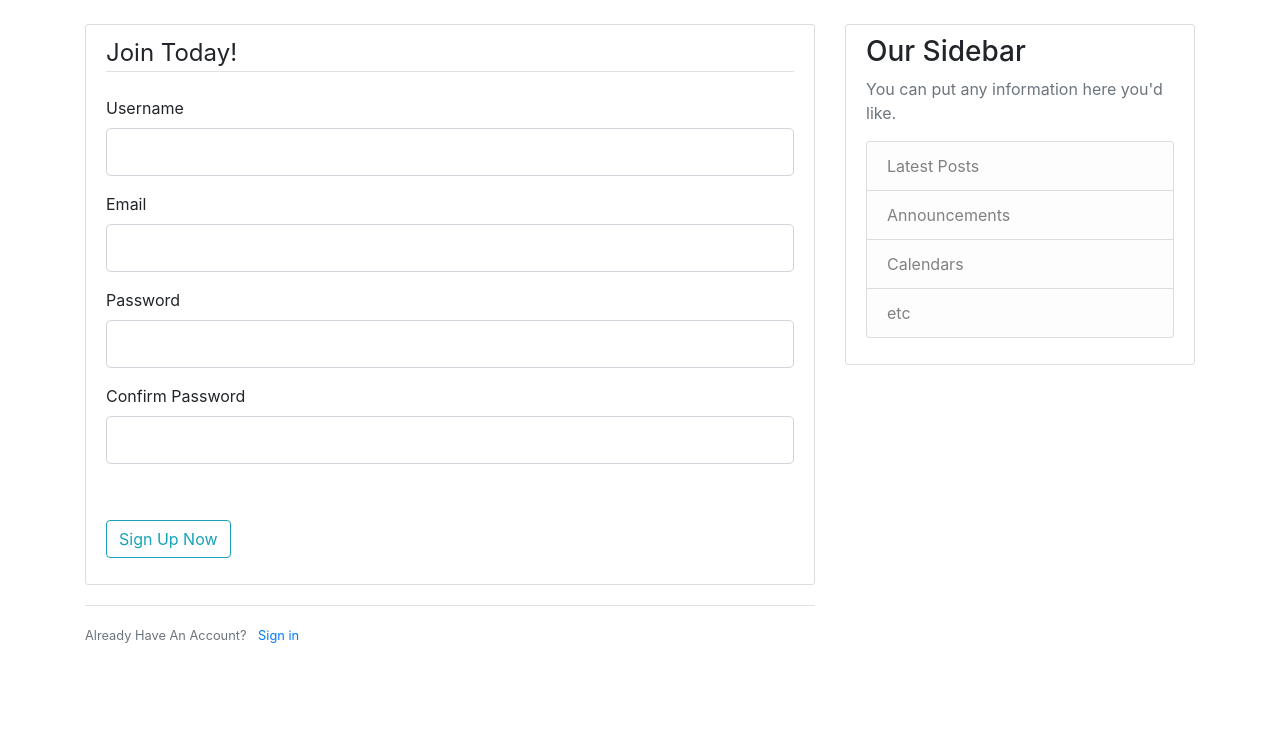
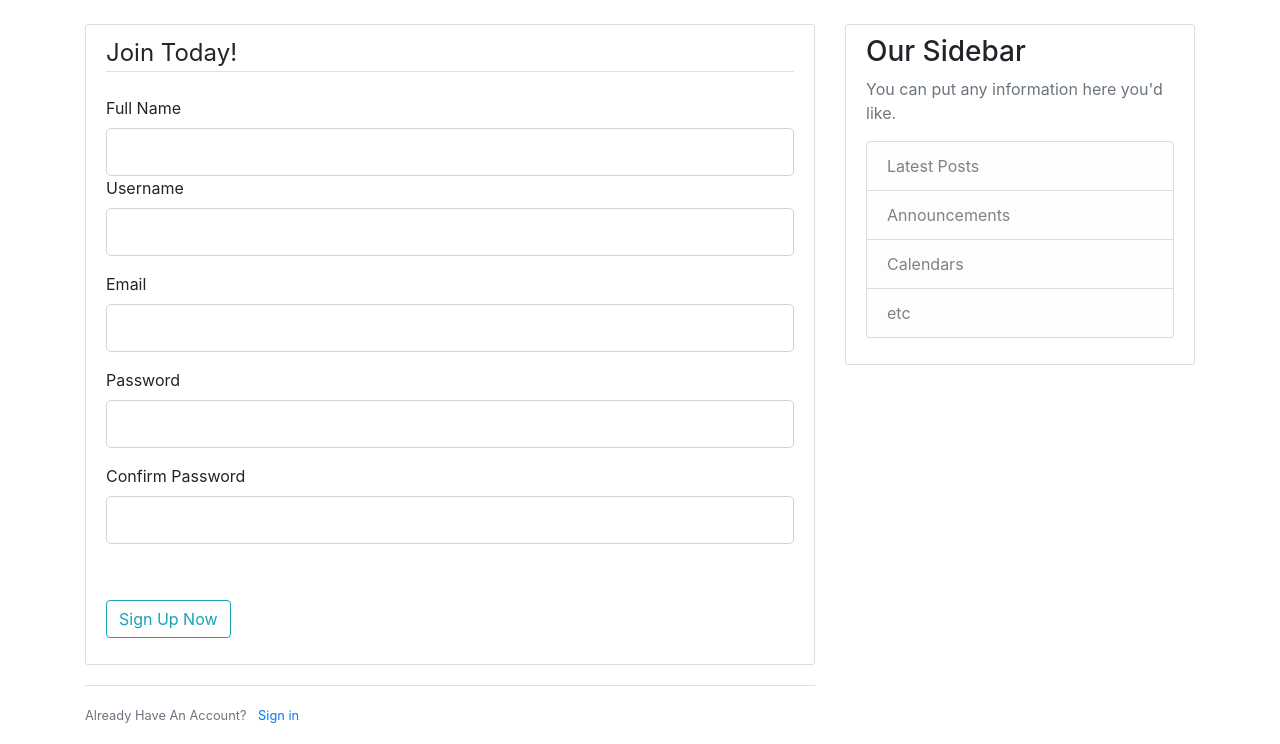
Before and after one commit to hyan0217/weatheringclouds, a Flask app: page /register in a window 1280 px wide. Shown: the part 56-800 px from the top of the page. Run offline with Flask 2, Linux system fonts and the light colour scheme; parts of the project's set-up code (start-up, migrations or seed data) failed here and were passed over; some libraries are stand-ins or nearby versions.

Commit message:
database updated with name column

```diff
--- a/app.py
+++ b/app.py
@@ -16,11 +16,11 @@ import requests
 
 app = Flask(__name__)
 # Connecting to the Database
-# app.config['SQLALCHEMY_DATABASE_URI'] = 'sqlite:///users.db'
-app.config['SQLALCHEMY_DATABASE_URI'] = 'postgresql://fqynupfmgfwmad:11761e23bb9545022e3b1d45555fc6155ff7e31c7e42fa6b2dd1a99623b60447@ec2-18-214-134-226.compute-1.amazonaws.com:5432/d191cjrfl7dcnm'
+app.config['SQLALCHEMY_DATABASE_URI'] = 'sqlite:///users.db'
+# app.config['SQLALCHEMY_DATABASE_URI'] = 'postgresql://fqynupfmgfwmad:11761e23bb9545022e3b1d45555fc6155ff7e31c7e42fa6b2dd1a99623b60447@ec2-18-214-134-226.compute-1.amazonaws.com:5432/d191cjrfl7dcnm'
 # Secret Key
-# app.config['SECRET_KEY'] = "2c1b9360123f14339ae48bcd70433bf3"
-app.config['SECRET_KEY'] = "11761e23bb9545022e3b1d45555fc6155ff7e31c7e42fa6b2dd1a99623b60447"
+app.config['SECRET_KEY'] = "2c1b9360123f14339ae48bcd70433bf3"
+# app.config['SECRET_KEY'] = "11761e23bb9545022e3b1d45555fc6155ff7e31c7e42fa6b2dd1a99623b60447"
 # Initialize Database
 db = SQLAlchemy(app)
 migrate = Migrate(app, db)
@@ -41,6 +41,7 @@ def load_user(user_id):
 
 class User(db.Model, UserMixin):
     id = db.Column(db.Integer, primary_key=True)
+    name = db.Column(db.String(30), nullable=False)
     username = db.Column(db.String(20), unique=True, nullable=False)
     email = db.Column(db.String(120), unique=True, nullable=False)
     imageFile = db.Column(db.String(20), nullable=False,
@@ -49,10 +50,12 @@ class User(db.Model, UserMixin):
 
     # Creating a string
     def __repr__(self):
-        return f"User('{self.username}', '{self.email}', '{self.imageFile}')"
+        return f"User('{self.name}', '{self.username}', '{self.email}', '{self.imageFile}')"
 
 
 class RegistrationForm(FlaskForm):
+    name = StringField('Full Name', validators=[
+                       DataRequired(), Length(min=2, max=30)])
     username = StringField('Username', validators=[
                            DataRequired(), Length(min=2, max=20)])
     email = StringField('Email', validators=[DataRequired(), Email()])
@@ -82,6 +85,8 @@ class LoginForm(FlaskForm):
 
 
 class UpdateAccountForm(FlaskForm):
+    name = StringField('Name', validators=[
+                       DataRequired(), Length(min=2, max=30)])
     username = StringField('Username', validators=[
                            DataRequired(), Length(min=2, max=20)])
     email = StringField('Email', validators=[DataRequired(), Email()])
@@ -135,7 +140,7 @@ def register():
     if form.validate_on_submit():
         hashed_password = bcrypt.generate_password_hash(
             form.password.data).decode('utf-8')
-        user = User(username=form.username.data,
+        user = User(name=form.name.data, username=form.username.data,
                     email=form.email.data, password=hashed_password)
         db.session.add(user)
         db.session.commit()
@@ -191,12 +196,14 @@ def account():
         if form.picture.data:
             picture_file = save_picture(form.picture.data)
             current_user.imageFile = picture_file
+        current_user.name = form.name.data
         current_user.username = form.username.data
         current_user.email = form.email.data
         db.session.commit()
         flash('Your account has been updated!', 'success')
         return redirect("/account")
     elif request.method == "GET":
+        form.name.data = current_user.name
         form.username.data = current_user.username
         form.email.data = current_user.email
     imageFile = url_for(
--- a/templates/register.html
+++ b/templates/register.html
@@ -5,6 +5,18 @@
             {{ form.hidden_tag() }}
             <fieldset class="form-group">
                 <legend class="border-bottom mb-4">Join Today!</legend>
+                <div class="form-group">
+                    {{ form.name.label(class="form-control-label") }}
+                    {% if form.name.errors %}
+                        {{ form.name(class="form-control form-control-lg is-invalid") }}
+                        <div class="invalid-feedback">
+                            {% for error in form.name.errors %}
+                                <span>{{ error }}</span>
+                            {% endfor %}
+                        </div>
+                    {% else %}
+                        {{ form.name(class="form-control form-control-lg") }}
+                    {% endif %}
                 <div class="form-group">
                     {{ form.username.label(class="form-control-label") }}
                     {% if form.username.errors %}
```
Also changed, not shown: helpers.py (deleted, +0 -25 lines), migrations/versions/b97c4729a355_added_name_column.py (added, +30 -0 lines), templates/account.html (+12 -6 lines), static/profile_pics/9e4f721f1d912697.jpg (added), users.db.
